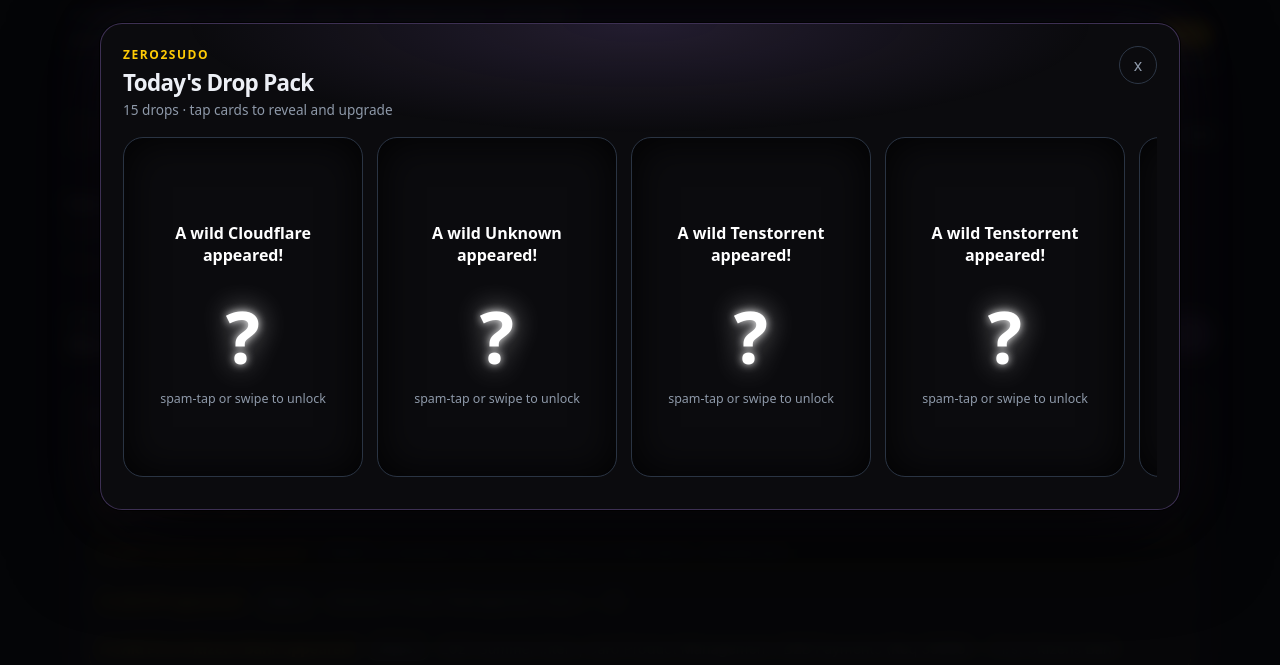
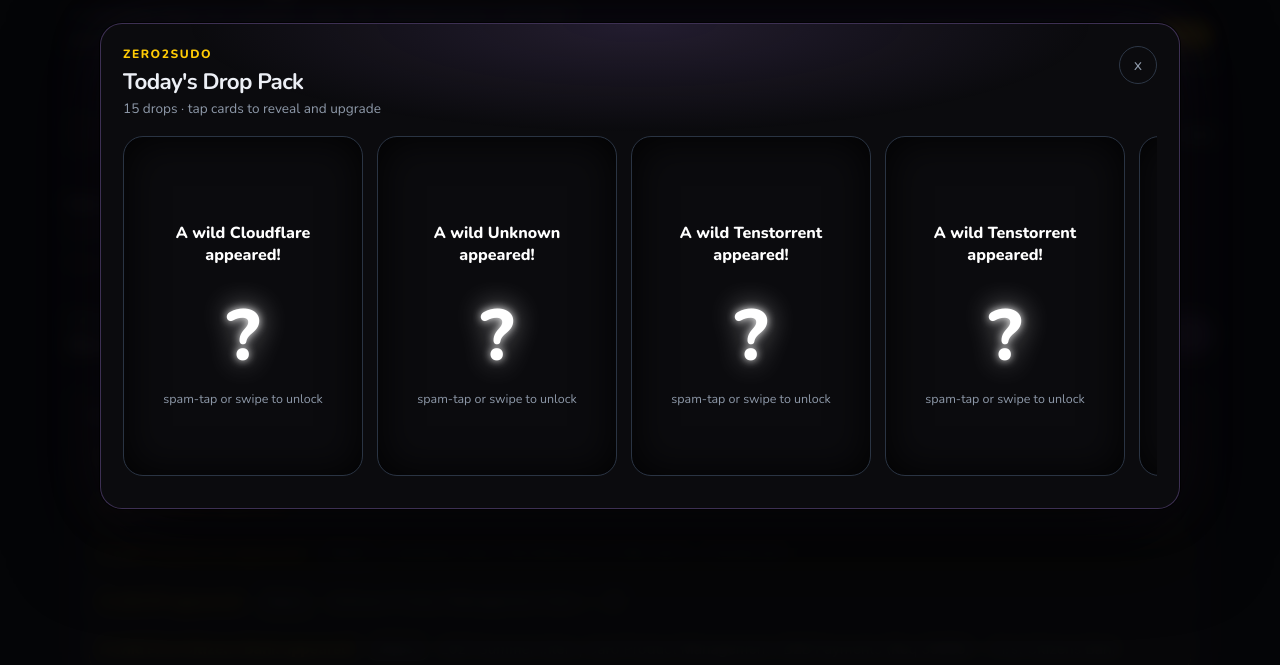
Before and after one commit to wcia013twe/codex-automated-job-board, a website: page index.html in a window 1280 px wide. Shown: the part 134-799 px from the top of the page. Drawn offline with nearby package versions, Linux system fonts and the light colour scheme.

Commit message:
Add Nunito font for game layer typography

```diff
--- a/index.html
+++ b/index.html
@@ -13,6 +13,9 @@
     <link rel="apple-touch-icon" href="icon.svg">
     <link rel="manifest" href="manifest.webmanifest">
     <link rel="stylesheet" href="styles.css">
+    <link rel="preconnect" href="https://fonts.googleapis.com">
+    <link rel="preconnect" href="https://fonts.gstatic.com" crossorigin>
+    <link href="https://fonts.googleapis.com/css2?family=Nunito:wght@400;700;800;900&display=swap" rel="stylesheet">
   </head>
   <body>
     <main>
```
